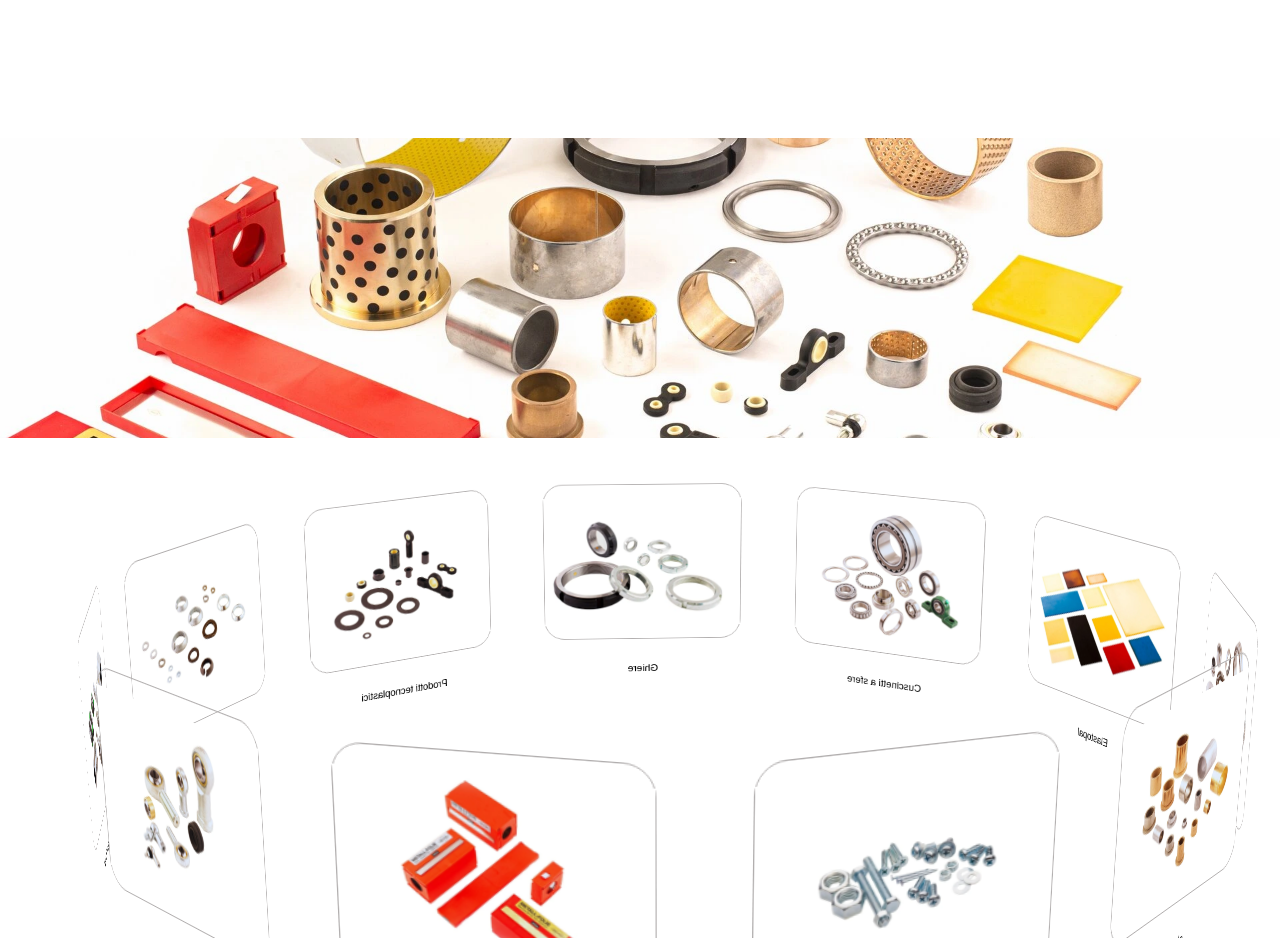
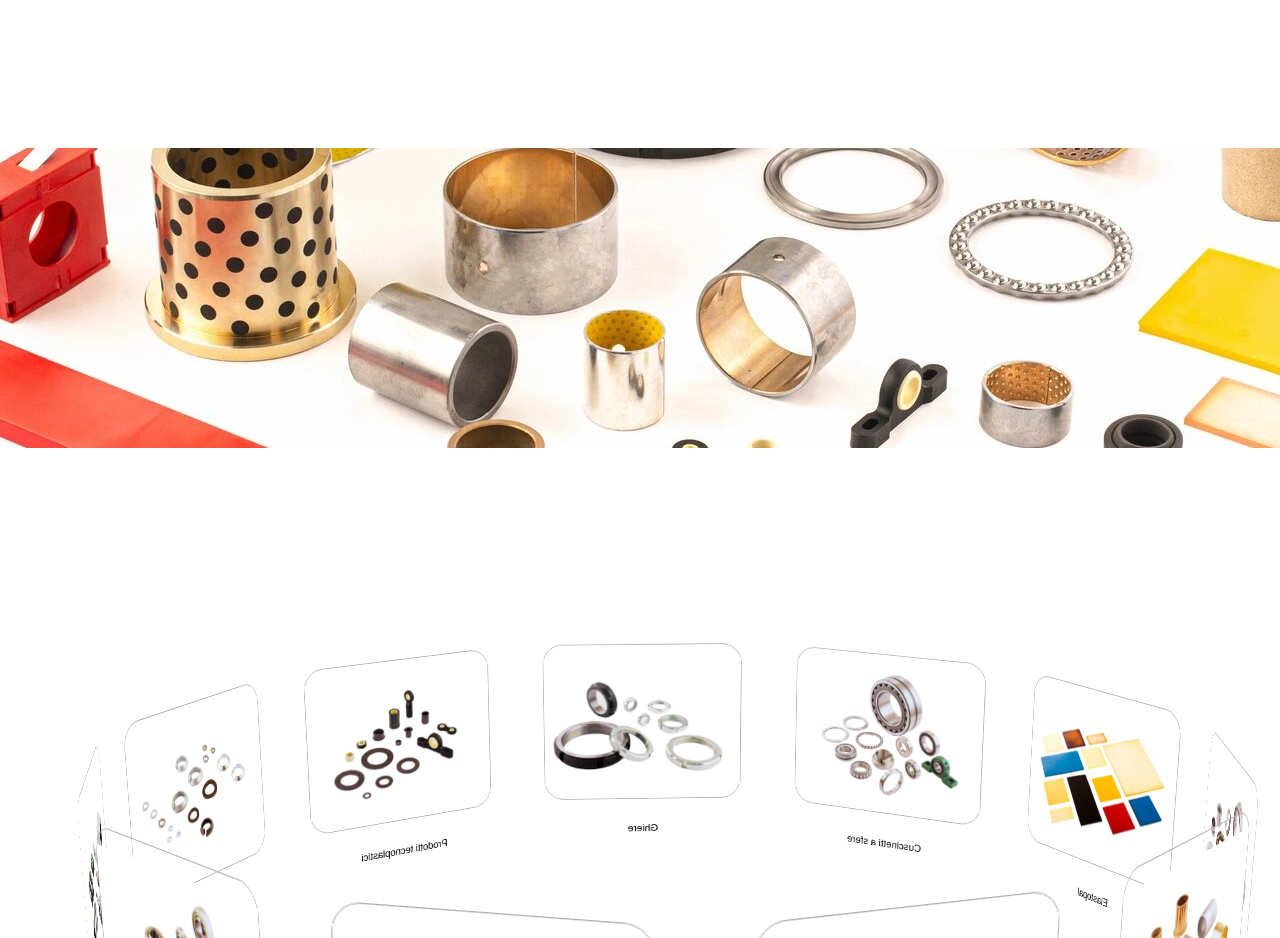
Before and after one commit to D3lixty33/react-jfk, a React (Create React App) app: page / in a window 1280 px wide. Shown: the part 1880-2818 px from the top of the page. Built offline with nearby package versions, Linux system fonts and the light colour scheme.

Commit message:
Adjusting the parallax component to margin it from the slider

```diff
--- a/src/components/parallax/parallaxStyle.css
+++ b/src/components/parallax/parallaxStyle.css
@@ -8,3 +8,21 @@
     margin-top: 90px;
     max-width: 100%;
 }
+
+@media only screen and (min-width: 300px) {
+    .parallax {
+        margin-top: 900px;
+        margin-bottom : 170px;
+        background-image: url('../../assets/images/Immagini\ dinamiche/Img-dinamica2.webp');
+        background-size: auto;
+        background-repeat: no-repeat;
+        background-position: center;
+    }
+}
+
+@media only screen and (min-width: 600px) {
+    .parallax {
+        margin-top: 100px;
+        margin-bottom : 150px
+    }
+}
```
